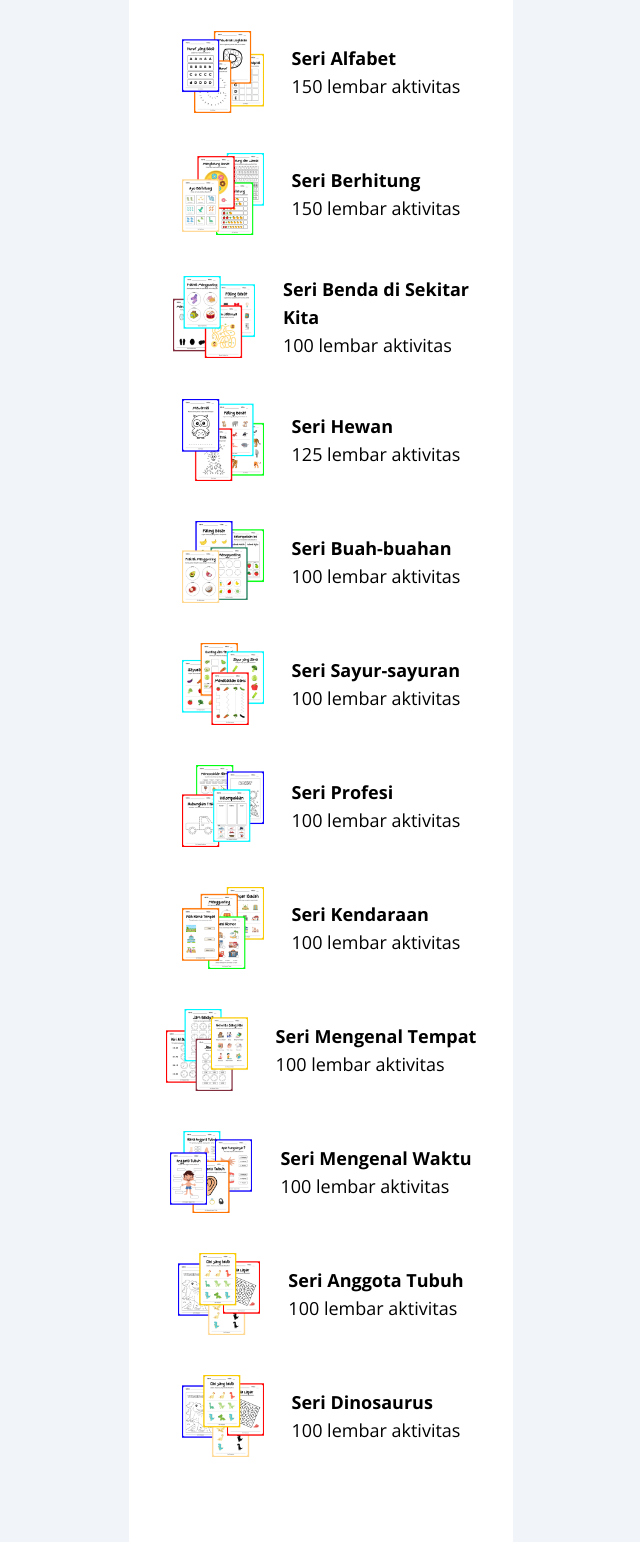
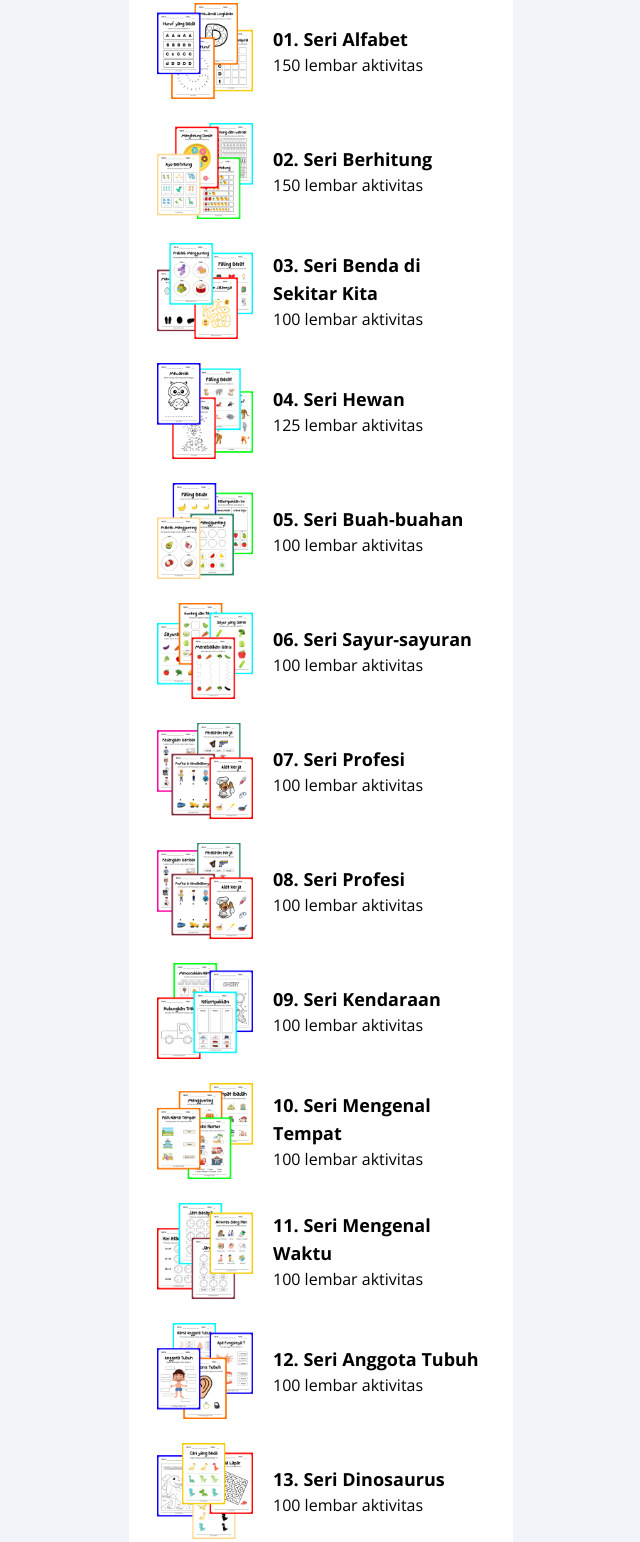
Before and after one commit to AldianBaim/lembar-edukatif, a plain HTML site: page index.html in a window 1280 px wide. Shown: the part 2322-3864 px from the top of the page, without its empty margins (319-959 px from the left). Drawn offline with nearby package versions, Linux system fonts and the light colour scheme; a script that the page names is missing.

Commit message:
fix: update revision and install pixel

```diff
--- a/index.html
+++ b/index.html
@@ -64,89 +64,98 @@
 				<section class="text-center px-7 py-10">
 					<h1 class="text-xl mb-3 font-bold">12 Modul Edukatif dalam Format PDF</h1>
 					<h1 class="text-xl">1300+ lembar aktivitas</h1>
-					<div class="mt-10 py-7">
-						<div class="flex justify-center items-center gap-7 mb-10">
-							<img src="assets/image/module/modul-1.png" class="w-1/4" alt="">
-							<div class="text-left">
-								<div class="text-lg font-bold">Seri Alfabet</div>
-								<div class="text-lg">150 lembar aktivitas</div>
+
+					<div class="mt-10 space-y-6 grid grid-cols-1">
+						<!-- Seri Alfabet -->
+						<div class="grid grid-cols-3 items-center justify-center gap-5">
+							<img src="assets/image/module/modul-1.png" alt="Seri Alfabet" class="w-full">
+							<div class="text-left col-span-2">
+								<h3 class="text-lg font-bold">01. Seri Alfabet</h3>
+								<p>150 lembar aktivitas</p>
 							</div>
 						</div>
-						<div class="flex justify-center items-center gap-7 mb-10">
-							<img src="assets/image/module/modul-2.png" class="w-1/4" alt="">
-							<div class="text-left">
-								<div class="text-lg font-bold">Seri Berhitung</div>
-								<div class="text-lg">150 lembar aktivitas</div>
+						<div class="grid grid-cols-3 items-center justify-center gap-5">
+							<img src="assets/image/module/modul-2.png" alt="Seri Berhitung" class="w-full">
+							<div class="text-left col-span-2">
+								<h3 class="text-lg font-bold">02. Seri Berhitung</h3>
+								<p>150 lembar aktivitas</p>
 							</div>
 						</div>
-						<div class="flex justify-center items-center gap-7 mb-10">
-							<img src="assets/image/module/modul-3.png" class="w-1/4" alt="">
-							<div class="text-left">
-								<div class="text-lg font-bold">Seri Benda di Sekitar <br> Kita</div>
-								<div class="text-lg">100 lembar aktivitas</div>
+						<div class="grid grid-cols-3 items-center justify-center gap-5">
+							<img src="assets/image/module/modul-3.png" alt="Seri Benda" class="w-full">
+							<div class="text-left col-span-2">
+								<h3 class="text-lg font-bold">03. Seri Benda di Sekitar Kita</h3>
+								<p>100 lembar aktivitas</p>
 							</div>
 						</div>
-						<div class="flex justify-center items-center gap-7 mb-10">
-							<img src="assets/image/module/modul-4.png" class="w-1/4" alt="">
-							<div class="text-left">
-								<div class="text-lg font-bold">Seri Hewan</div>
-								<div class="text-lg">125 lembar aktivitas</div>
+						<div class="grid grid-cols-3 items-center justify-center gap-5">
+							<img src="assets/image/module/modul-4.png" alt="Seri Hewan" class="w-full">
+							<div class="text-left col-span-2">
+								<h3 class="text-lg font-bold">04. Seri Hewan</h3>
+								<p>125 lembar aktivitas</p>
 							</div>
 						</div>
-						<div class="flex justify-center items-center gap-7 mb-10">
-							<img src="assets/image/module/modul-5.png" class="w-1/4" alt="">
-							<div class="text-left">
-								<div class="text-lg font-bold">Seri Buah-buahan</div>
-								<div class="text-lg">100 lembar aktivitas</div>
+						<div class="grid grid-cols-3 items-center justify-center gap-5">
+							<img src="assets/image/module/modul-5.png" alt="Seri Buah-buahan" class="w-full">
+							<div class="text-left col-span-2">
+								<h3 class="text-lg font-bold">05. Seri Buah-buahan</h3>
+								<p>100 lembar aktivitas</p>
 							</div>
 						</div>
-						<div class="flex justify-center items-center gap-7 mb-10">
-							<img src="assets/image/module/modul-6.png" class="w-1/4" alt="">
-							<div class="text-left">
-								<div class="text-lg font-bold">Seri Sayur-sayuran</div>
-								<div class="text-lg">100 lembar aktivitas</div>
+						<div class="grid grid-cols-3 items-center justify-center gap-5">
+							<img src="assets/image/module/modul-6.png" alt="Seri Sayur-sayuran" class="w-full">
+							<div class="text-left col-span-2">
+								<h3 class="text-lg font-bold">06. Seri Sayur-sayuran</h3>
+								<p>100 lembar aktivitas</p>
 							</div>
 						</div>
-						<div class="flex justify-center items-center gap-7 mb-10">
-							<img src="assets/image/module/modul-8.png" class="w-1/4" alt="">
-							<div class="text-left">
-								<div class="text-lg font-bold">Seri Profesi</div>
-								<div class="text-lg">100 lembar aktivitas</div>
+						<div class="grid grid-cols-3 items-center justify-center gap-5">
+							<img src="assets/image/module/modul-7.png" alt="Seri Profesi" class="w-full">
+							<div class="text-left col-span-2">
+								<h3 class="text-lg font-bold">07. Seri Profesi</h3>
+								<p>100 lembar aktivitas</p>
 							</div>
 						</div>
-						<div class="flex justify-center items-center gap-7 mb-10">
-							<img src="assets/image/module/modul-9.png" class="w-1/4" alt="">
-							<div class="text-left">
-								<div class="text-lg font-bold">Seri Kendaraan</div>
-								<div class="text-lg">100 lembar aktivitas</div>
+						<div class="grid grid-cols-3 items-center justify-center gap-5">
+							<img src="assets/image/module/modul-7.png" alt="Seri Profesi" class="w-full">
+							<div class="text-left col-span-2">
+								<h3 class="text-lg font-bold">08. Seri Profesi</h3>
+								<p>100 lembar aktivitas</p>
 							</div>
 						</div>
-						<div class="flex justify-center items-center gap-7 mb-10">
-							<img src="assets/image/module/modul-10.png" class="w-1/4" alt="">
-							<div class="text-left">
-								<div class="text-lg font-bold">Seri Mengenal Tempat</div>
-								<div class="text-lg">100 lembar aktivitas</div>
+						<div class="grid grid-cols-3 items-center justify-center gap-5">
+							<img src="assets/image/module/modul-8.png" alt="Seri Kendaraan" class="w-full">
+							<div class="text-left col-span-2">
+								<h3 class="text-lg font-bold">09. Seri Kendaraan</h3>
+								<p>100 lembar aktivitas</p>
 							</div>
 						</div>
-						<div class="flex justify-center items-center gap-7 mb-10">
-							<img src="assets/image/module/modul-11.png" class="w-1/4" alt="">
-							<div class="text-left">
-								<div class="text-lg font-bold">Seri Mengenal Waktu</div>
-								<div class="text-lg">100 lembar aktivitas</div>
+						<div class="grid grid-cols-3 items-center justify-center gap-5">
+							<img src="assets/image/module/modul-9.png" alt="Seri Mengenal Tempat" class="w-full">
+							<div class="text-left col-span-2">
+								<h3 class="text-lg font-bold">10. Seri Mengenal Tempat</h3>
+								<p>100 lembar aktivitas</p>
 							</div>
 						</div>
-						<div class="flex justify-center items-center gap-7 mb-10">
-							<img src="assets/image/module/modul-12.png" class="w-1/4" alt="">
-							<div class="text-left">
-								<div class="text-lg font-bold">Seri Anggota Tubuh</div>
-								<div class="text-lg">100 lembar aktivitas</div>
+						<div class="grid grid-cols-3 items-center justify-center gap-5">
+							<img src="assets/image/module/modul-10.png" alt="Seri Mengenal Waktu" class="w-full">
+							<div class="text-left col-span-2">
+								<h3 class="text-lg font-bold">11. Seri Mengenal Waktu</h3>
+								<p>100 lembar aktivitas</p>
 							</div>
 						</div>
-						<div class="flex justify-center items-center gap-7 mb-10">
-							<img src="assets/image/module/modul-12.png" class="w-1/4" alt="">
-							<div class="text-left">
-								<div class="text-lg font-bold">Seri Dinosaurus</div>
-								<div class="text-lg">100 lembar aktivitas</div>
+						<div class="grid grid-cols-3 items-center justify-center gap-5">
+							<img src="assets/image/module/modul-11.png" alt="Seri Anggota Tubuh" class="w-full">
+							<div class="text-left col-span-2">
+								<h3 class="text-lg font-bold">12. Seri Anggota Tubuh</h3>
+								<p>100 lembar aktivitas</p>
+							</div>
+						</div>
+						<div class="grid grid-cols-3 items-center justify-center gap-5">
+							<img src="assets/image/module/modul-12.png" alt="Seri Dinosaurus" class="w-full">
+							<div class="text-left col-span-2">
+								<h3 class="text-lg font-bold">13. Seri Dinosaurus</h3>
+								<p>100 lembar aktivitas</p>
 							</div>
 						</div>
 					</div>
@@ -238,7 +247,7 @@
 				</section>
 				<section class="py-10 px-7 bg-custom-green">
 					<h2 class="text-xl text-center font-bold mb-6">Penawaran Terbatas untuk Hari ini</h2>
-					<h1 class="text-base text-center mb-5">Khusus pembelian hari ini, Anda akan mendapatkan <br> 2 bonus printable worksheet mewarnai seperti berikut:</h1>
+					<h1 class="text-base text-center mb-5">Khusus pembelian hari ini, Anda akan mendapatkan 2 bonus printable worksheet mewarnai seperti berikut:</h1>
 					<img src="assets/image/bonus-mewarnai-beruang-lucu.png" class="w-full" alt="Bonus">
 					<div class="text-center mb-14">
 						<h4 class="text-lg my-3">Bonus 1</h4>
@@ -296,14 +305,16 @@
 							<h1 class="text-lg mb-2">Harga Normal:</h1>
 							<h2 class="text-3xl font-bold text-red-600 line-through mb-6">Rp 129.000</h2>
 							<h1 class="text-lg mb-2">Promo hari ini:</h1>
-							<h2 class="text-3xl font-bold text-green-600 mb-6">Rp 49.000</h2>
+							<h2 class="text-3xl font-bold text-green-600 mb-10">Rp 49.000</h2>
+							<a href="#buy" class="p-3 px-10 bg-orange-400 rounded-xl font-bold text-white hover:bg-orange-500">Beli Sekarang</a>
 						</div>
 					</div>
-					<div class="border-solid border-2 border-dashed text-white border-orange-400 px-8 py-4 m-5 mt-8 text-center">
+					<div class="border-solid border-2 border-dashed text-white border-orange-400 px-3 py-4 m-2 mt-8 text-center">
 						Harga akan berubah menyesuaikan penambahan materi printable
 					</div>
 				</section>
-				<section class=" px-5">
+				<section id="buy" class="py-10 px-5">
+					<h1 class="text-lg text-center font-bold">Formulir Pembelian</h1>
 					<!-- OrderOnline Embed Code - v8.0.4 -->
 					<div class="ooef">
 						<form class="orderonline-embed-form" data-username="lembaredukatif" data-product-slug="lembar-edukatif-pra-sekolah" data-product-id="66fcf429f2c986f7160fc8d8" id="oo-embed-form-lembar-edukatif-pra-sekolah-9381" data-origin="orderonline">
@@ -373,5 +384,24 @@
 				</section>
 			</div>
 		</div>
+
+
+	<!-- Meta Pixel Code -->
+	<script>
+	!function(f,b,e,v,n,t,s)
+	{if(f.fbq)return;n=f.fbq=function(){n.callMethod?
+	n.callMethod.apply(n,arguments):n.queue.push(arguments)};
+	if(!f._fbq)f._fbq=n;n.push=n;n.loaded=!0;n.version='2.0';
+	n.queue=[];t=b.createElement(e);t.async=!0;
+	t.src=v;s=b.getElementsByTagName(e)[0];
+	s.parentNode.insertBefore(t,s)}(window, document,'script',
+	'https://connect.facebook.net/en_US/fbevents.js');
+	fbq('init', '1204176627335017');
+	fbq('track', 'PageView');
+	</script>
+	<noscript><img height="1" width="1" style="display:none" src="https://www.facebook.com/tr?id=1204176627335017&ev=PageView&noscript=1"/></noscript>
+	<!-- End Meta Pixel Code -->
+
+
    </body>
 </html>
```
